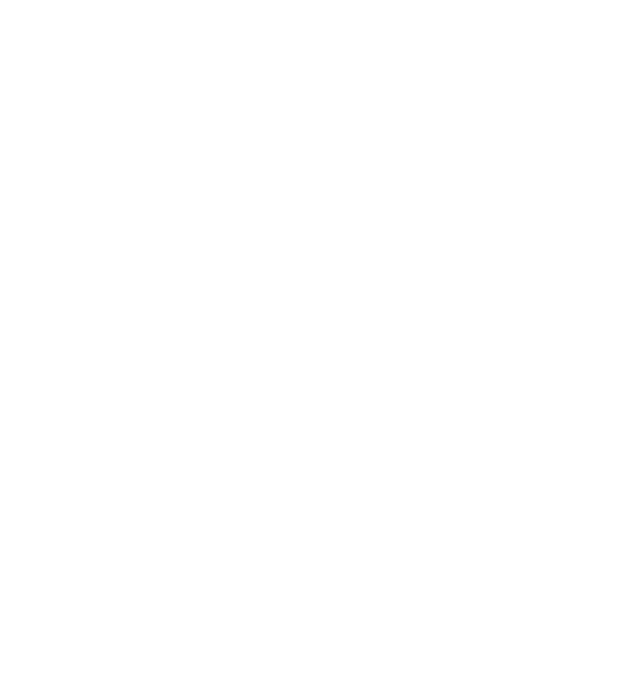
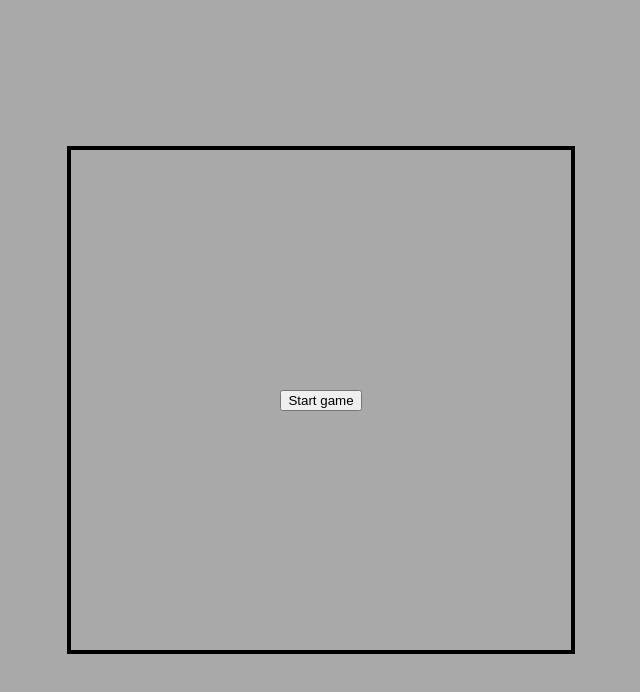
Before and after one commit to mdsnz/rock-paper-scissors, a plain HTML site: page index.html in a window 1280 px wide. Shown: the whole page, without its empty margins (319-959 px from the left). Drawn offline with Linux system fonts and the light colour scheme.

Commit message:
Adding simple HTML & CSS structure to the UI

```diff
--- a/index.html
+++ b/index.html
@@ -3,9 +3,14 @@
 <head>
     <meta charset="UTF-8">
     <meta name="viewport" content="width=device-width, initial-scale=1.0">
+    <link rel="stylesheet" href="style.css">
     <title>Rock Paper and Scissors</title>
 </head>
 <body>
     <script src="./script.js"></script>
+    <div class="gameArea">
+
+        <button>Start game</button>
+    </div>
 </body>
 </html>
--- a/script.js
+++ b/script.js
@@ -50,12 +50,14 @@ function playGame() {
         }
     }
 
-    for (i = 0; i < 5; i++) {
+/*     for (i = 0; i < 5; i++) {
         const humanSelection = getHumanChoice().toUpperCase();
         const computerSelection = getComputerChoice();
 
         playRound(humanSelection, computerSelection);
-    }
+    } */
+
+
 
     console.log(`Human Score: ${humanScore} | Computer Score: ${computerScore}`);
     if (humanScore > computerScore) {
--- /dev/null
+++ b/style.css
@@ -0,0 +1,20 @@
+* {
+    margin: 0;
+}
+
+body {
+    background-color: darkgrey;
+    display: flex;
+    justify-content: center;
+    align-items: center;
+    height: 100vh;
+}
+
+.gameArea {
+    width: 500px;
+    height: 500px;
+    border: 4px solid black;
+    display: flex;
+    justify-content: center;
+    align-items: center;
+}
```
